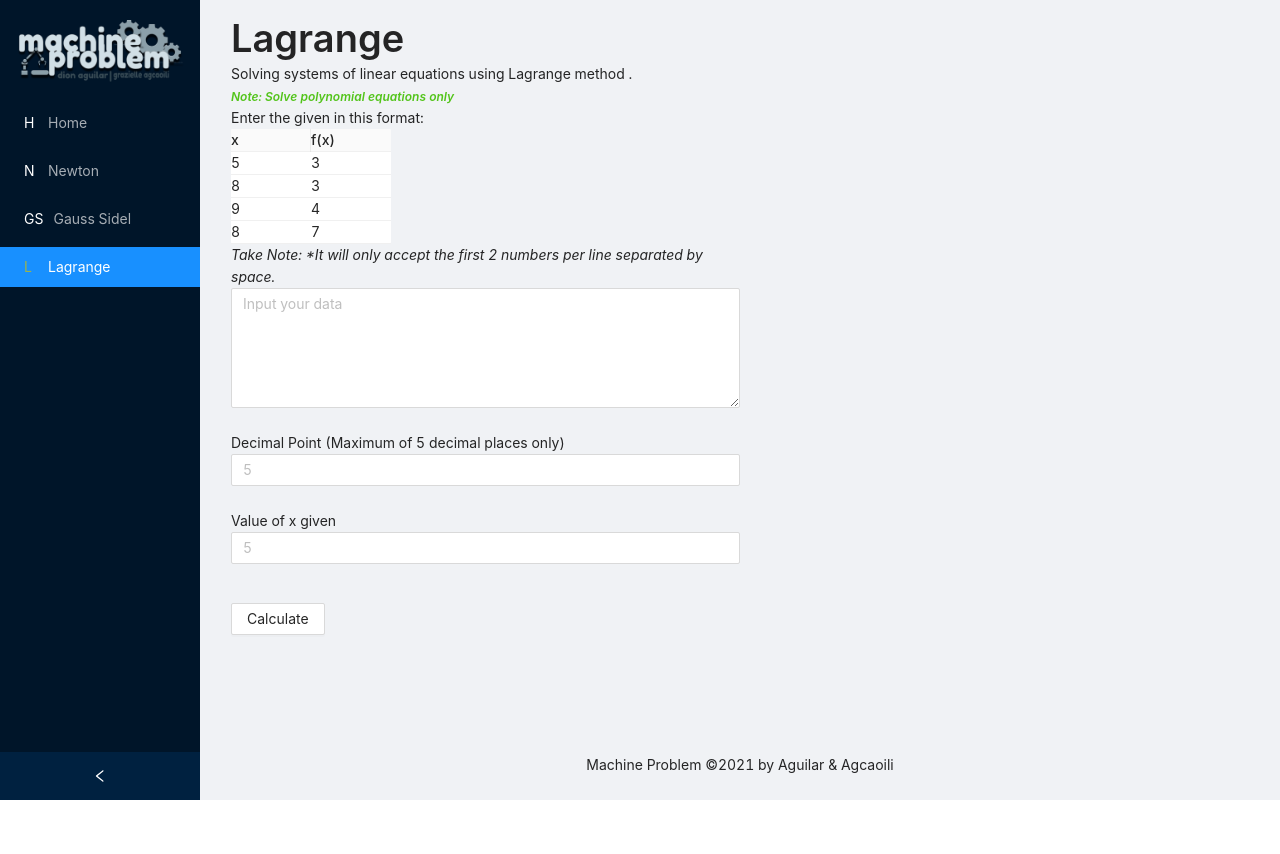
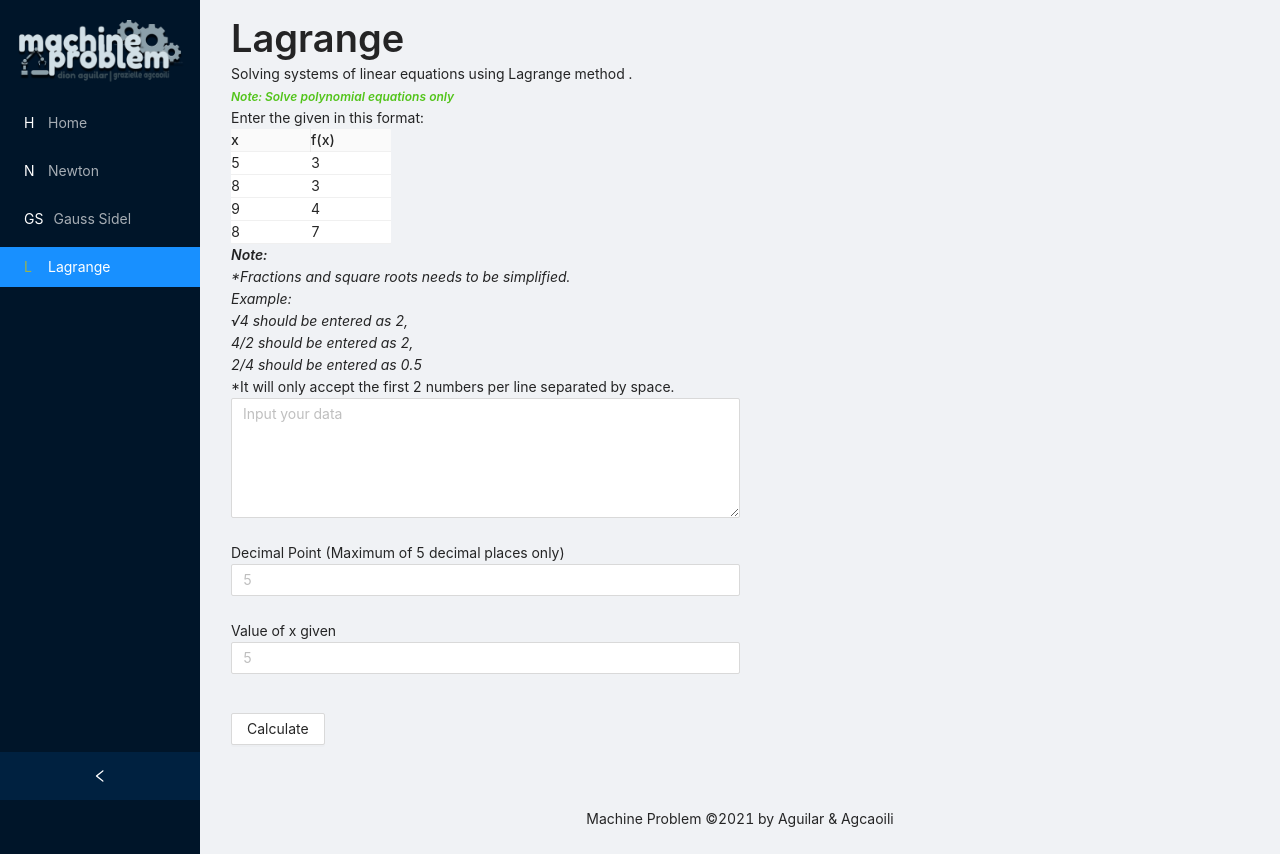
Before and after one commit to diontristen/math221_mod1, a React (Create React App) app: page /lagrange in a window 1280 px wide. Before the commit the page ends 800 px from the top, so only its background shows below. Built offline with nearby package versions, Linux system fonts and the light colour scheme.

Commit message:
instructions updated

```diff
--- a/src/pages/ lagrange.jsx
+++ b/src/pages/ lagrange.jsx
@@ -81,8 +81,7 @@ export default function  LagrangePage() {
     }
 
     let instruction = `Enter the given in this format:`
-    let note = `Take Note: \n
-    *It will only accept the first 2 numbers per line separated by space.
+    let note = `*It will only accept the first 2 numbers per line separated by space.
     `
 
     const columns = [
@@ -172,9 +171,28 @@ export default function  LagrangePage() {
                         </Text>
                         <Table dataSource={example} columns={columns} pagination={false} size='small' style={{width: '20vh'}} />
                         <Text>{error}</Text>
-                        <Text italic>
+                        <div style={{display: 'grid'}}>
+                            <Text
+                                        italic
+                                        strong
+                                    >
+                                        Note:
+                                    </Text>
+                            <Text italic>
+                                    *Fractions and square roots needs to be simplified.
+                                        <br/>
+                                        Example: <br/>
+                                        √4 should be entered as 2,
+                                        <br />
+                                        4/2 should be entered as 2,
+                                        <br/>
+                                        2/4 should be entered as 0.5
+                            </Text>
+                            <Text>
                                 {note}
-                        </Text>
+                            </Text>
+                        </div>
+
                         <Form onFinish={onCalculate} initialValues={{remember: true}}>
                             <Form.Item name="data"
                              rules={[
--- a/src/pages/gaussSidelv2.jsx
+++ b/src/pages/gaussSidelv2.jsx
@@ -325,10 +325,14 @@ export default function GaussSidel() {
                                 fontSize: "12px"
                             }}
                         >
-                            Note: <br/>
-                            √4 should be entered as 2,
-                            <br />
-                            4/2 should also be entered as 2
+                            *Note: Fractions and square roots needs to be simplified.
+                                    <br/>
+                                    Example: <br/>
+                                    √4 should be entered as 2,
+                                    <br />
+                                    4/2 should be entered as 2,
+                                    <br/>
+                                    2/4 should be entered as 0.5
                         </Text>
                         <Text
                             hidden={!errorInput}
--- a/src/pages/newton.jsx
+++ b/src/pages/newton.jsx
@@ -155,6 +155,25 @@ export default function NewtonPage() {
                         }}
                         gutter={12}>
                         <Col className="gutter-row" xs={12} sm={12} md={12} lg={12} xl={12}>
+                            <div style={{display:'grid', marginBottom: '10px'}}>
+                                <Text
+                                    strong
+                                >
+                                    Input the f(x) equation below. You can use ^ to indicate the exponent of x.
+                                </Text>
+                                <Text
+                                    italic
+                                >
+                                    *Note: Fractions and square roots needs to be simplified.
+                                    <br/>
+                                    Example: <br/>
+                                    √4 should be entered as 2,
+                                    <br />
+                                    4/2 should be entered as 2,
+                                    <br/>
+                                    2/4 should be entered as 0.5
+                                </Text>
+                            </div>
                             <Row
                                 gutter={12}
                             >
```
